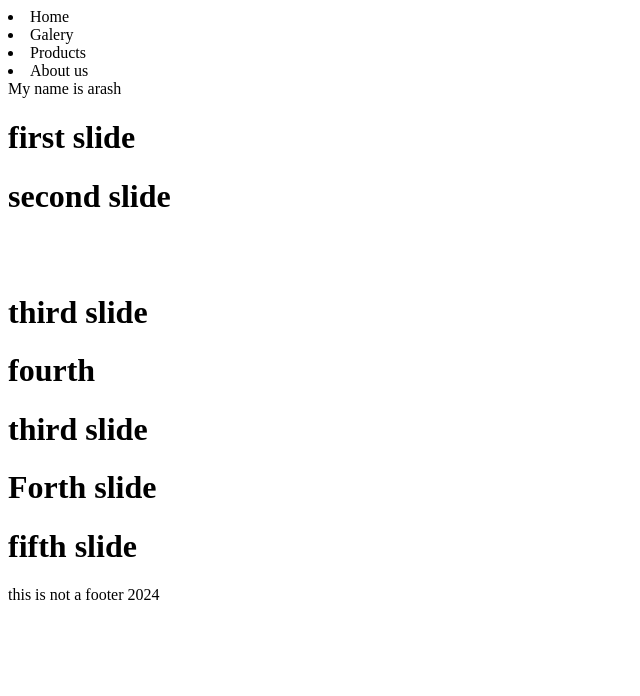
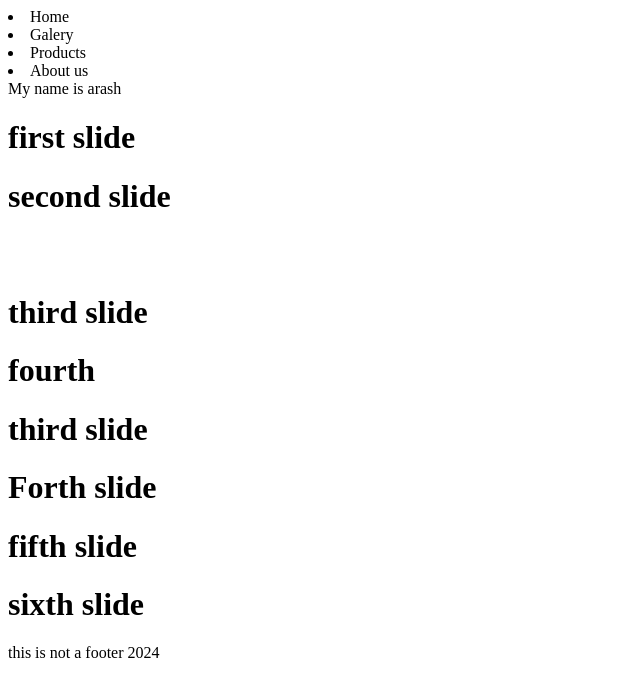
Before and after one commit to arashrezaei84work/git-practice, a plain HTML site: page index.html in a window 1280 px wide. Shown: the whole page, without its empty margins (0-640 px from the left). Drawn offline with Linux system fonts and the light colour scheme.

Commit message:
sixth slide added

```diff
--- a/index.html
+++ b/index.html
@@ -31,6 +31,7 @@
         <h1>third slide</h1>
         <h1>Forth slide</h1>
         <h1>fifth slide</h1>
+        <h1>sixth slide</h1>
     </div>
     <footer>
         this is not a footer 2024
```
